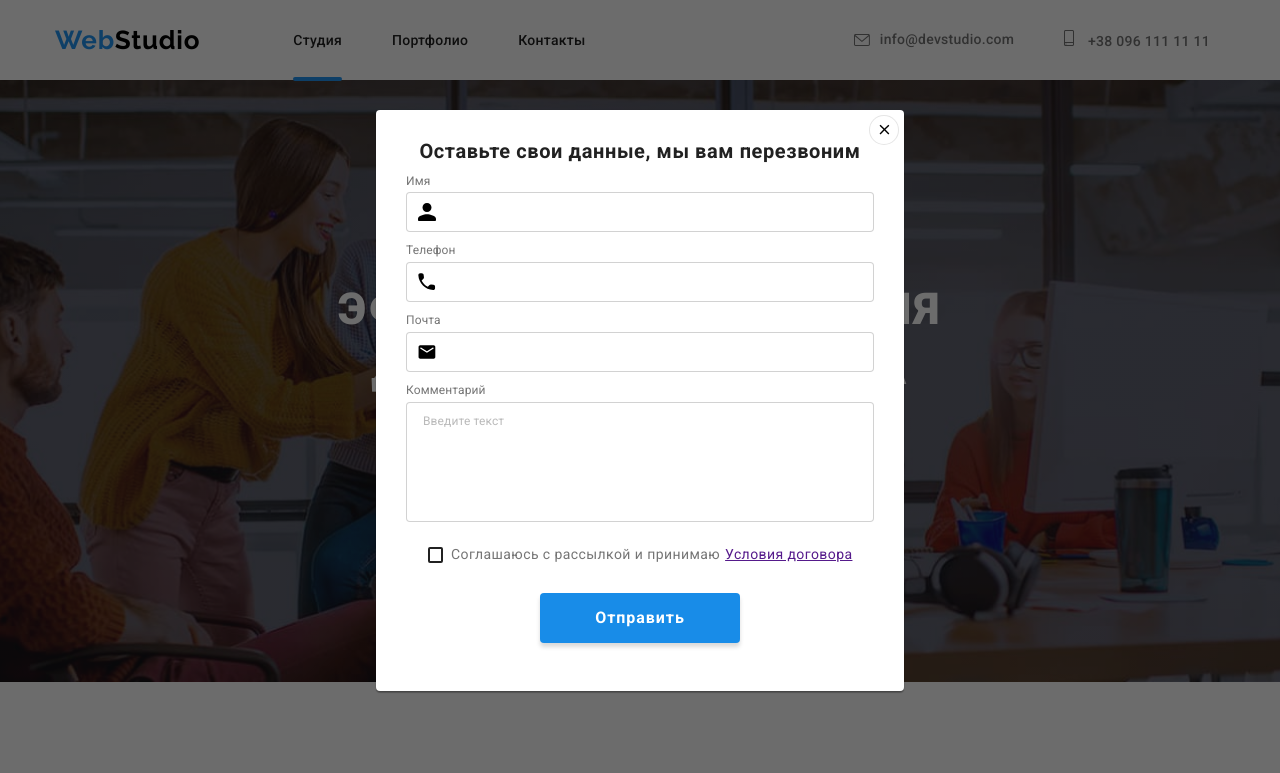
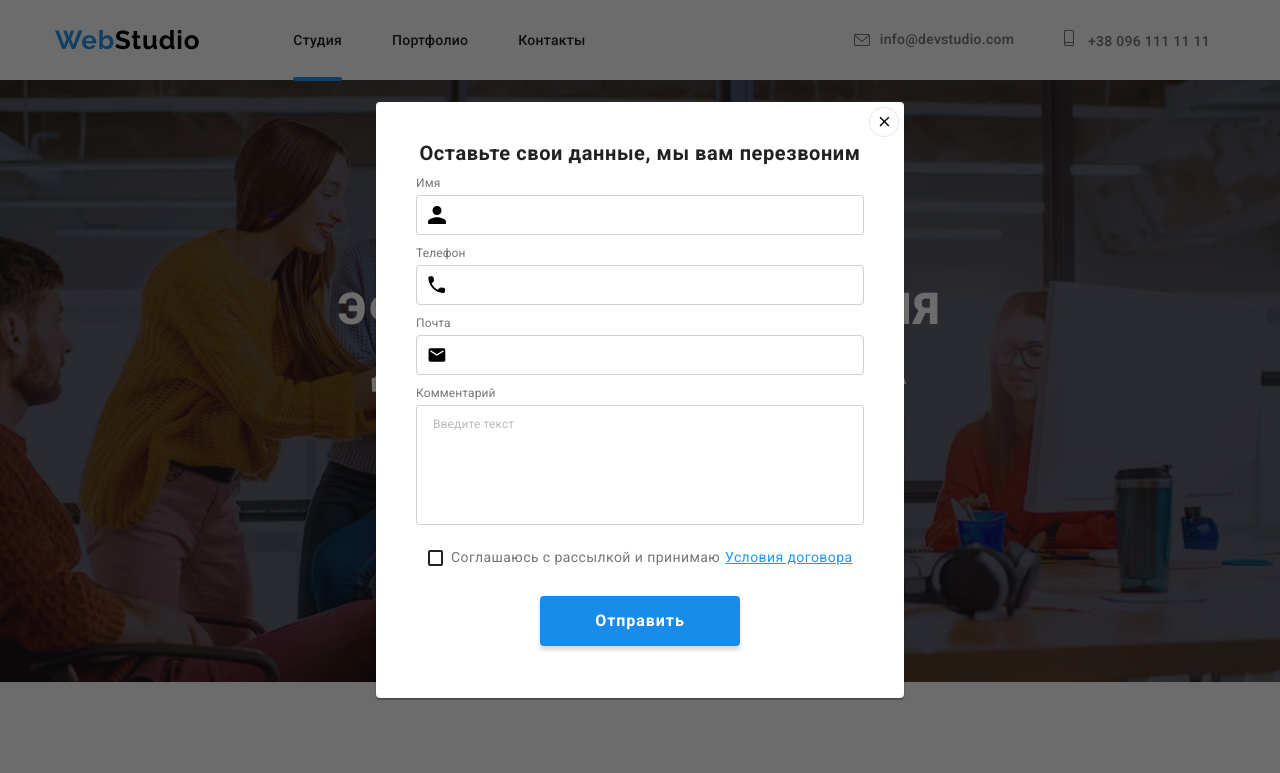
Before and after one commit to SpiritGravity/goit-markup-hw-06, a plain HTML site: page index.html in a window 1280 px wide. Both pictures are taken after a click on the button "Заказать услугу". Shown: the top 773 px of the page. Drawn offline with nearby package versions, Linux system fonts and the light colour scheme.

Commit message:
corrected

```diff
--- a/css/styles.css
+++ b/css/styles.css
@@ -545,6 +545,9 @@ img {display: block;}
 .footer-right {
     margin-left: 70px;
 }
+.footer-left {
+    flex-shrink: 0;
+}
 
 .footer-social-networks {
     display: flex;
@@ -754,6 +757,9 @@ display: flex;
     border-radius: 4px;
     padding: 40px;
 }
+.checkbox {
+
+}
 .modal-form {
 
 }
@@ -783,11 +789,13 @@ display: flex;
 
 }
 .modal-form-input {
+    display: block;
     width: 100%;
     height: 40px;
     border: 1px solid rgba(33, 33, 33, 0.2);
     box-sizing: border-box;
     border-radius: 4px;
+    padding-left: 42px;
 
     transition-property: border;
     transition-duration: 250ms;
@@ -833,7 +841,7 @@ display: flex;
     padding-left: 16px;
     padding-top: 12px;
     resize: none;
-    margin-bottom: 8px;
+    /* margin-bottom: 20px; */
 
     transition-property: border;
     transition-duration: 250ms;
@@ -861,6 +869,7 @@ display: flex;
 
     color: #757575;
     margin-bottom: 30px;
+    margin-top: 20px;
 }
 .check-icon {
     display: flex;
@@ -879,6 +888,7 @@ display: flex;
 }
 .agreement {
     margin-left: 5px;
+    color: #2196F3;
 }
 .modal-form-btn {
     display: flex;
@@ -937,14 +947,6 @@ input, textarea {
 fill: #000000;
     }
 
-.modal {
-    position: absolute;
-    width: 528px;
-    min-height: 581px;
-    background-color: #ffffff;
-    border-radius: 4px;
-    padding: 30px;
-}
 
 .btn-close {
     width: 30px;
```
